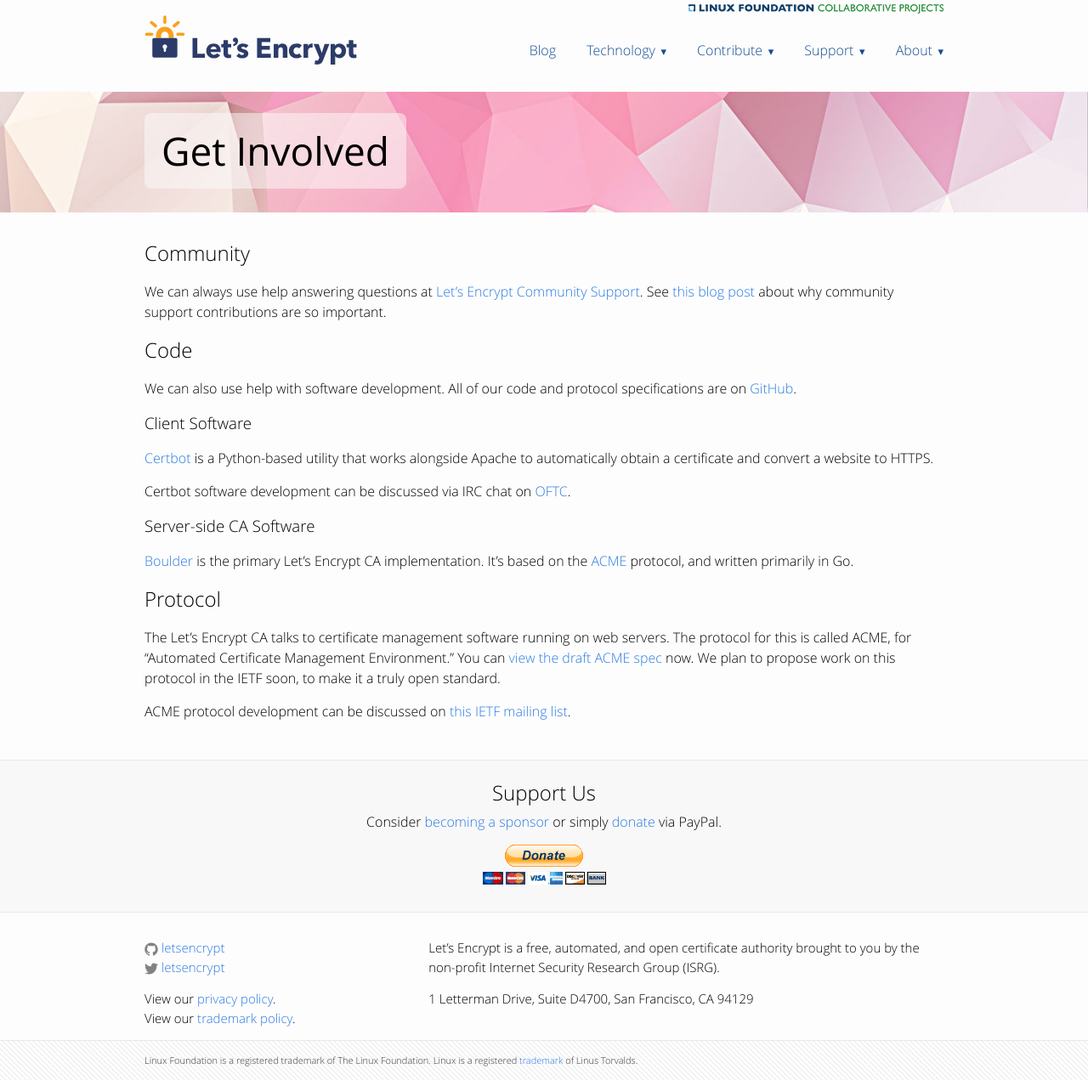
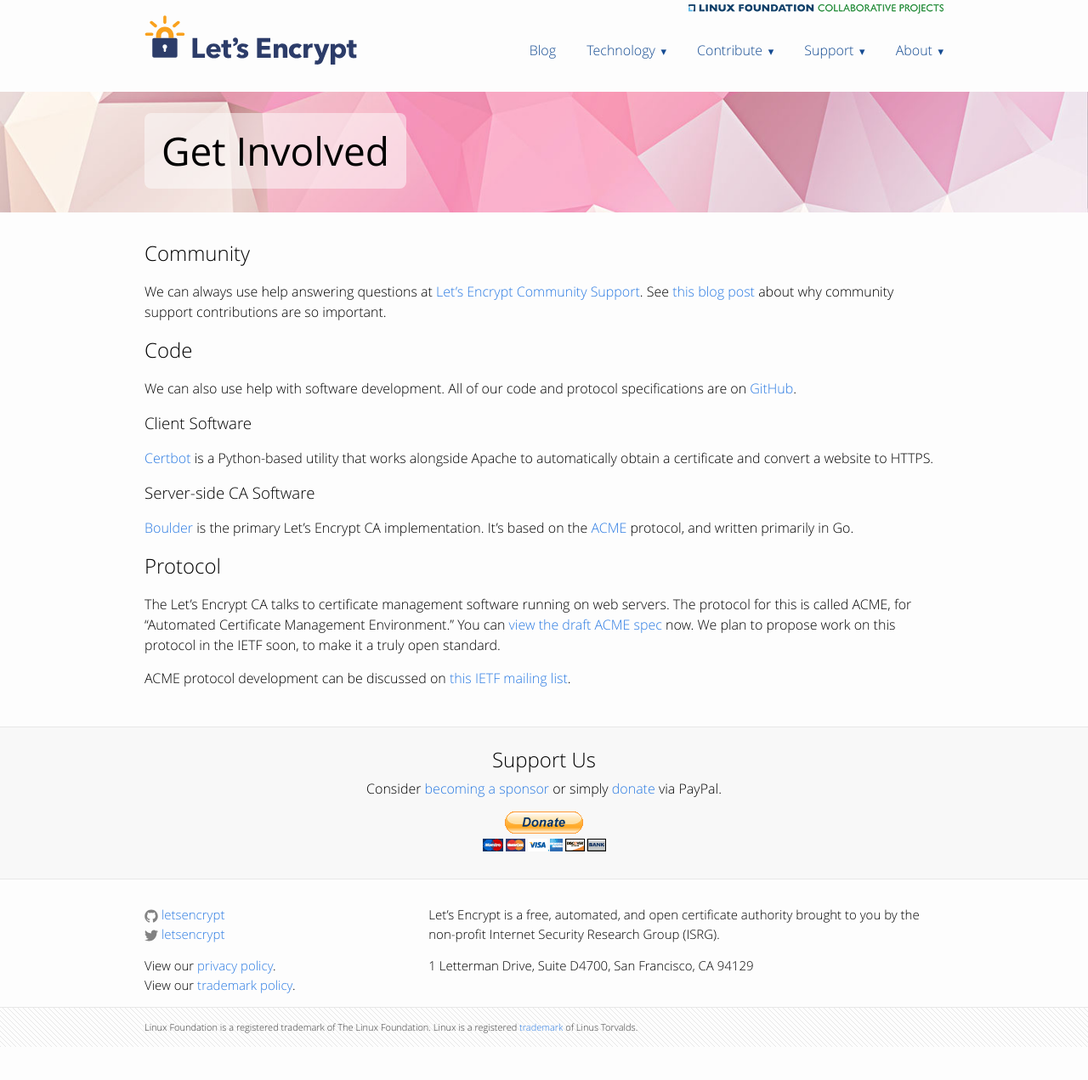
Before and after one commit to snowman1120/website, a Jekyll site: the page built from getinvolved.md, in a window 1280 px wide. Shown: the whole page at 85% size. Built offline with Jekyll 4.4.1, drawn with Linux system fonts in a browser that asks for light colours; after the commit the page ends 1232 px from its top, so only the background shows below that.

Commit message:
Remove reference to Certbot dev IRC. (#48)
This is linked in the Certbot README, which will be kept more up-to-date
The IRC channel #certbot we link may not be the best one.

```diff
--- a/getinvolved.md
+++ b/getinvolved.md
@@ -17,8 +17,6 @@ We can also use help with software development. All of our code and protocol spe
 
 [Certbot](https://github.com/certbot/certbot) is a Python-based utility that works alongside Apache to automatically obtain a certificate and convert a website to HTTPS.
 
-Certbot software development can be discussed via IRC chat on [OFTC](https://webchat.oftc.net/?channels=%23certbot).
-
 ### Server-side CA Software
 
 [Boulder](https://github.com/letsencrypt/boulder) is the primary Let's Encrypt CA implementation. It's based on the [ACME](https://github.com/letsencrypt/acme-spec) protocol, and written primarily in Go.
```
